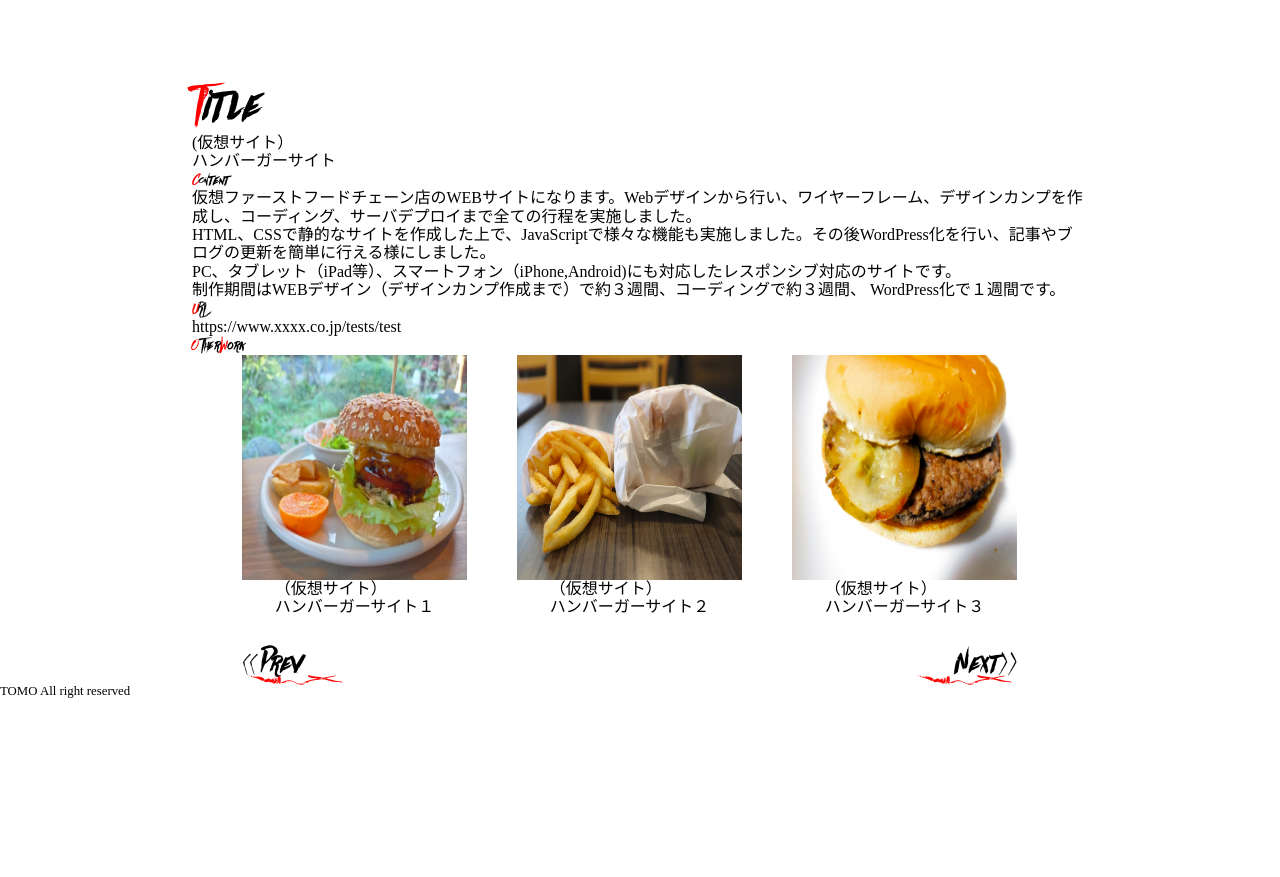
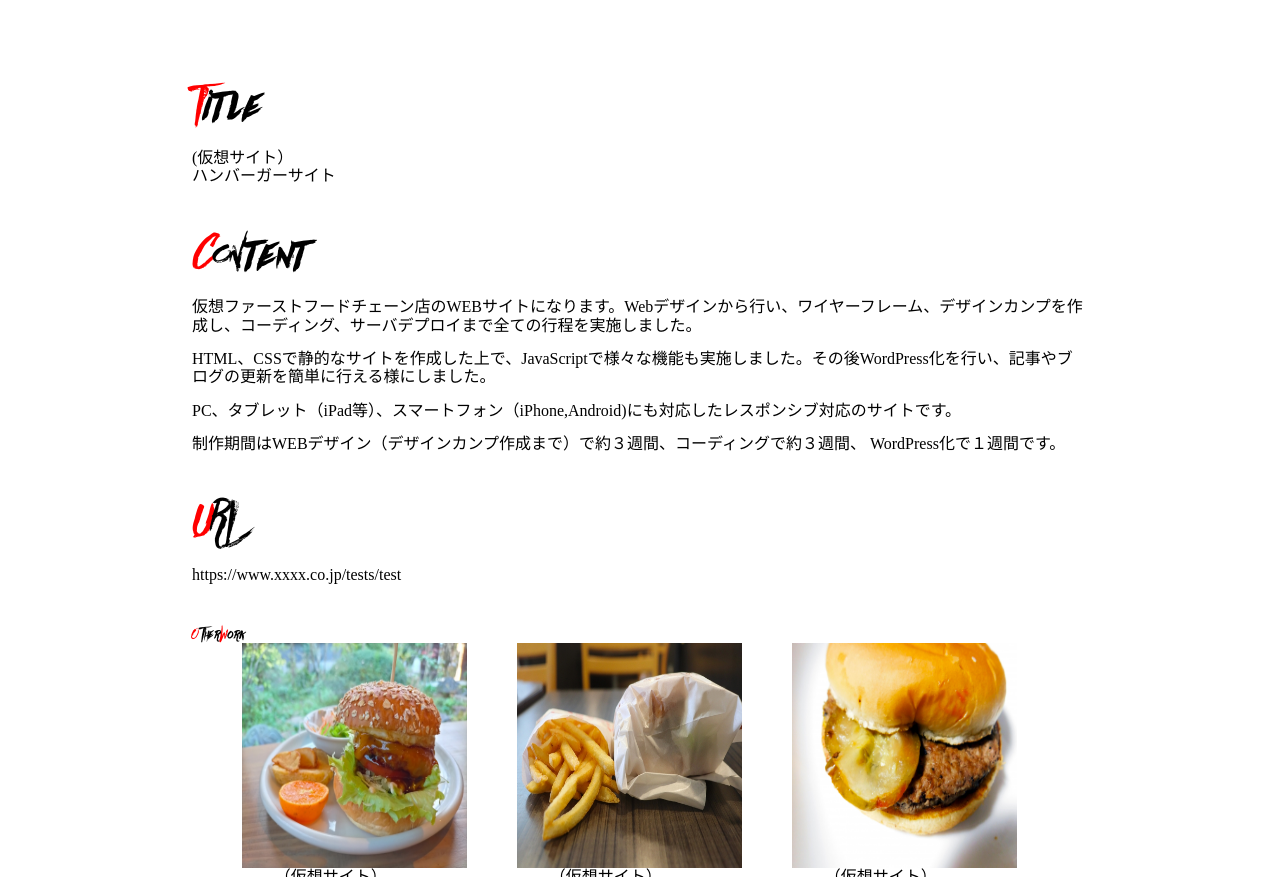
Before and after one commit to macmeals/portfolio, a plain HTML site: page work.html in a window 1280 px wide. Shown: the part 1081-1958 px from the top of the page. Before the commit the page ends 1780 px from the top, so only its background shows below. Drawn offline with nearby package versions, Linux system fonts and the light colour scheme; files whose address does not match are found by name; a web font is replaced by a local one.

Commit message:
title , content , url のCSS装飾完了

```diff
--- a/SCSS/object/project/_p-article.scss
+++ b/SCSS/object/project/_p-article.scss
@@ -141,9 +141,16 @@
 .p-workarticle {
     width: 70vw;
 
-    >p {
-        font-family: "genkai-mincho";
+    &__contents {
+        margin-bottom: 40px;
+        >p {
+            font-family: "genkai-mincho";
+            margin: 15px 0 15px 0;
+        }
+
     }
+
+
 }
 
 .p-slider {
--- a/work.html
+++ b/work.html
@@ -77,15 +77,21 @@
                 <li>PHP</li>
                 <li>WordPress</li>
             </ul>
+            <div class="p-workarticle__contents">
                 <h3 class="c-againstfont__side"><span>T</span>itle</h3>
                 <p>(仮想サイト）<br>ハンバーガーサイト</p>
-            <h3><span>C</span>ontent</h3>
+            </div>
+            <div class="p-workarticle__contents">
+                <h3 class="c-againstfont__side"><span>C</span>ontent</h3>
                 <p>仮想ファーストフードチェーン店のWEBサイトになります。Webデザインから行い、ワイヤーフレーム、デザインカンプを作成し、コーディング、サーバデプロイまで全ての行程を実施しました。</p>
                 <p>HTML、CSSで静的なサイトを作成した上で、JavaScriptで様々な機能も実施しました。その後WordPress化を行い、記事やブログの更新を簡単に行える様にしました。</p>
                 <p>PC、タブレット（iPad等）、スマートフォン（iPhone,Android)にも対応したレスポンシブ対応のサイトです。</p>
                 <p>制作期間はWEBデザイン（デザインカンプ作成まで）で約３週間、コーディングで約３週間、 WordPress化で１週間です。</p>
-            <h3><span>U</span>RL</h3>
+            </div>
+            <div class="p-workarticle__contents">
+                <h3 class="c-againstfont__side"><span>U</span>RL</h3>
                 <p>https://www.xxxx.co.jp/tests/test</p>
+            </div>
             <div>
                 <h3><span>O</span>ther<span>W</span>ork</h3>
                 <div class="p-pagination">
```
Also changed, not shown: CSS/portfolio.css, 1 other file. Lines whose indentation alone changed are shown as unchanged.
